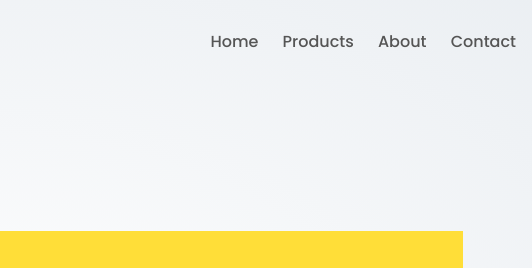
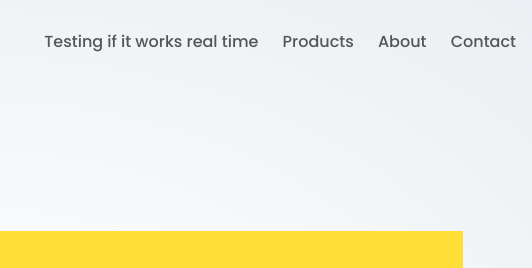
Before and after one commit to Shubhamkarwal/FootSoul, a plain HTML site: page contact.html in a window 1280 px wide. Shown: the top 268 px of the page, 669-1201 px from the left. Drawn offline with Linux system fonts and the light colour scheme.

Commit message:
Update contact.html

```diff
--- a/contact.html
+++ b/contact.html
@@ -18,7 +18,7 @@
          </div>
         <nav>
             <ul id="MenuItems">
-                <li><a href="index.html">Home</a></li>
+                <li><a href="index.html">Testing if it works real time</a></li>
                 <li><a href="products.html">Products</a></li>
                 <li><a href="about.html">About</a></li>
                 <li><a href="contact.html">Contact</a></li>
```
